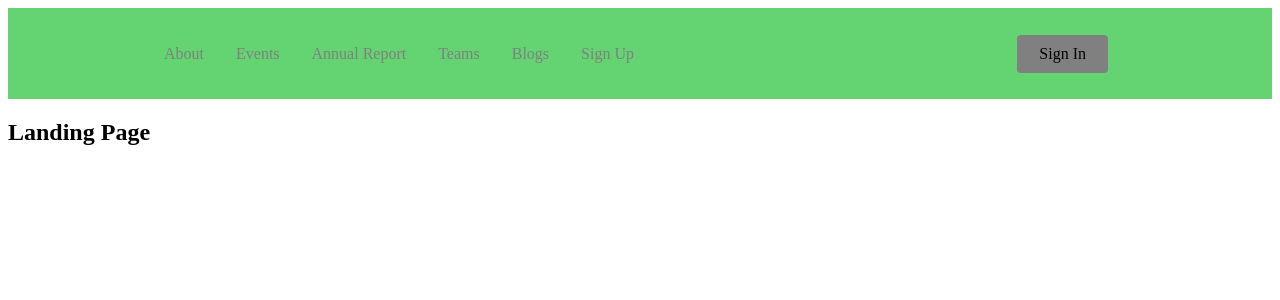
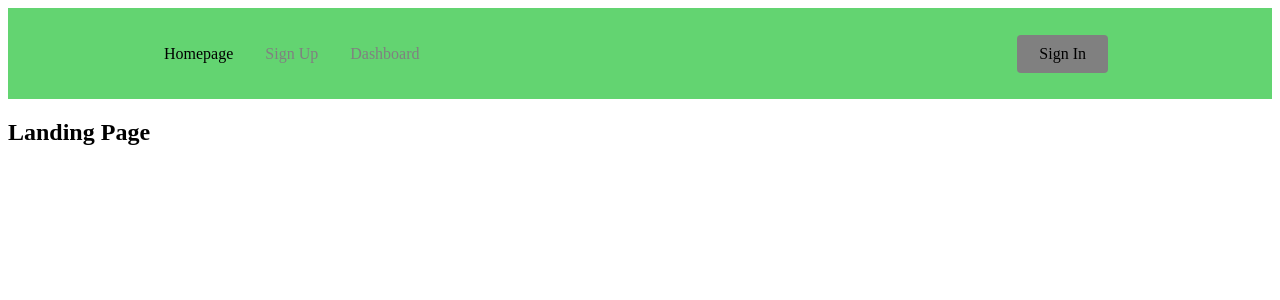
Before and after one commit to Banyan-Labs/time-tracking-app-board, a React (Create React App) app: page / in a window 1280 px wide. Shown: the top 300 px of the page. Built offline with nearby package versions, Linux system fonts and the light colour scheme.

Commit message:
made all updates to your request
changed links and removed the active status off of them and changed the @Media to 400px

```diff
--- a/src/Components/Navbar/DropDownNav.jsx
+++ b/src/Components/Navbar/DropDownNav.jsx
@@ -1,37 +1,27 @@
-import React from 'react'
-import { Dropdown, DropdownLink, DropdownBtn, NavBtnLink, DropdownMenu  } from './style';
+import React from "react";
+import {
+  Dropdown,
+  DropdownLink,
+  DropdownBtn,
+  NavBtnLink,
+  DropdownMenu,
+} from "./style";
 
 const DropDownNav = () => {
-    return (
-          <Dropdown>
+  return (
+    <Dropdown>
+      <DropdownMenu>
+        <DropdownLink to="/">homepage</DropdownLink>
+        <DropdownLink to="/sign-up">Sign Up</DropdownLink>
+        <DropdownLink to="/dashboard">Dashboard</DropdownLink>
 
-        <DropdownMenu>
-        <DropdownLink to="/about" activeStyle>
-          About
-        </DropdownLink>
-        <DropdownLink to="/events" activeStyle>
-          Events
-        </DropdownLink>
-        <DropdownLink to="/annual" activeStyle>
-          Annual Report
-        </DropdownLink>
-        <DropdownLink to="/team" activeStyle>
-          Teams
-        </DropdownLink>
-        <DropdownLink to="/blogs" activeStyle>
-          Blogs
-        </DropdownLink>
-        <DropdownLink to="/sign-up" activeStyle>
-          Sign Up
-        </DropdownLink>
         {/* Second Nav */}
         <DropdownBtn>
-        <NavBtnLink to="/signin">Sign In</NavBtnLink>
-      </DropdownBtn>
+          <NavBtnLink to="/sign-in">Sign In</NavBtnLink>
+        </DropdownBtn>
       </DropdownMenu>
-
-          </Dropdown>
-    )
-}
+    </Dropdown>
+  );
+};
 
 export default DropDownNav;
--- a/src/Components/Navbar/index.jsx
+++ b/src/Components/Navbar/index.jsx
@@ -1,51 +1,35 @@
 import React, { useState } from "react";
-import { Nav, NavLink, Bars, NavMenu, NavBtn, NavBtnLink, NavModal } from "./style";
+import {
+  Nav,
+  NavLink,
+  Bars,
+  NavMenu,
+  NavBtn,
+  NavBtnLink,
+  NavModal,
+} from "./style";
 import DropDownNav from "./DropDownNav";
 
 const Navbar = () => {
+  const [isOpen, setIsOpen] = useState(false);
 
-const [isOpen, setIsOpen] = useState(false);
-
-
-const toggleIsOpen = () => setIsOpen(!isOpen)
-
+  const toggleIsOpen = () => setIsOpen(!isOpen);
 
   return (
     <Nav>
       <Bars onClick={toggleIsOpen} />
 
-
-		{/* {isOpen&&<div>test2</div>} */}
-
-
-		<NavModal isOpen={isOpen}>
-		<DropDownNav />
-		</NavModal>
-
-
+      <NavModal isOpen={isOpen}>
+        <DropDownNav />
+      </NavModal>
       <NavMenu>
-        <NavLink to="/about" activeStyle>
-          About
-        </NavLink>
-        <NavLink to="/events" activeStyle>
-          Events
-        </NavLink>
-        <NavLink to="/annual" activeStyle>
-          Annual Report
-        </NavLink>
-        <NavLink to="/team" activeStyle>
-          Teams
-        </NavLink>
-        <NavLink to="/blogs" activeStyle>
-          Blogs
-        </NavLink>
-        <NavLink to="/sign-up" activeStyle>
-          Sign Up
-        </NavLink>
+        <NavLink to="/">Homepage</NavLink>
+        <NavLink to="/sign-up">Sign Up</NavLink>
+        <NavLink to="/dashboard">Dashboard</NavLink>
         {/* Second Nav */}
       </NavMenu>
       <NavBtn>
-        <NavBtnLink to="/signin">Sign In</NavBtnLink>
+        <NavBtnLink to="/sign-in">Sign In</NavBtnLink>
       </NavBtn>
     </Nav>
   );
--- a/src/Components/Navbar/style.js
+++ b/src/Components/Navbar/style.js
@@ -1,4 +1,4 @@
-import { FaBars, FaDownload } from "react-icons/fa";
+import { FaBars } from "react-icons/fa";
 import { NavLink as Link } from "react-router-dom";
 import styled from "styled-components";
 
@@ -27,7 +27,7 @@ export const NavLink = styled(Link)`
 export const Bars = styled(FaBars)`
   display: none;
   color: #808080;
-  @media screen and (max-width: 768px) {
+  @media screen and (max-width: 400px) {
     display: block;
     position: absolute;
     top: 0;
@@ -42,7 +42,7 @@ export const NavMenu = styled.div`
   display: flex;
   align-items: center;
   margin-right: -24px;
-  @media screen and (max-width: 768px) {
+  @media screen and (max-width: 400px) {
     display: none;
   }
 `;
@@ -51,7 +51,7 @@ export const NavBtn = styled.nav`
   display: flex;
   align-items: center;
   margin-right: 24px;
-  @media screen and (max-width: 768px) {
+  @media screen and (max-width: 400px) {
     display: none;
   }
 `;
@@ -78,7 +78,7 @@ export const NavBtnLink = styled(Link)`
 // dropdown
 
 export const NavModal = styled.div`
-display: ${({isOpen}) => (isOpen ? "block" : "none")};
+  display: ${({ isOpen }) => (isOpen ? "block" : "none")};
 `;
 
 export const Dropdown = styled.div`
@@ -90,7 +90,7 @@ export const Dropdown = styled.div`
   background: white;
   top: 60px;
   border: 1px solid black;
-  @media screen and (min-width: 768px) {
+  @media screen and (min-width: 400px) {
     display: none;
   }
 `;
@@ -99,7 +99,7 @@ export const DropdownMenu = styled.div`
   display: flex;
   flex-direction: column;
   align-items: center;
-  @media screen and (min-width: 768px) {
+  @media screen and (min-width: 400px) {
     display: none;
   }
 `;
@@ -111,7 +111,7 @@ export const DropdownLink = styled(Link)`
   display: flex;
   align-items: center;
   text-decoration: none;
-  padding: .5rem 1rem;
+  padding: 0.5rem 1rem;
   height: 100%;
   cursor: pointer;
   &.active {
@@ -124,7 +124,7 @@ export const DropdownBtn = styled.nav`
   align-items: center;
   margin-right: 24px;
   width: 100%;
-  @media screen and (min-width: 768px) {
+  @media screen and (min-width: 400px) {
     display: none;
   }
 `;
```
